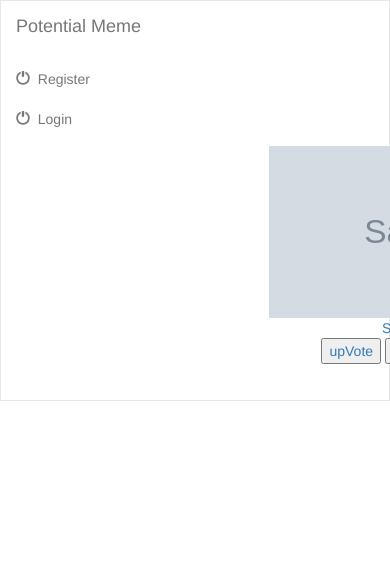
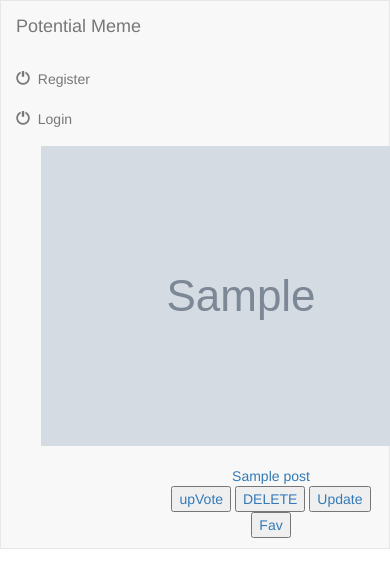
Before and after one commit to Squadella/PotentialMeme, a Django app: page /images/ in a window 390 px wide; the page is wider, and only the part inside the window is pictured. Shown: the top 588 px of that part. Run offline with Django 3.2, Linux system fonts and the light colour scheme; tables that the repository leaves empty hold one stand-in row (values such as "Sample post"); grey boxes marked "Sample" are stand-in pictures; some libraries are stand-ins or nearby versions.

Commit message:
responsive images. Resize

```diff
--- a/images/templates/images/index.html
+++ b/images/templates/images/index.html
@@ -4,13 +4,14 @@
 {% block body %}
 {% load staticfiles %}
 <link rel="stylesheet" href="{% static '/css/index.css' %}">
+<link rel="stylesheet" href="https://maxcdn.bootstrapcdn.com/bootstrap/3.3.7/css/bootstrap.min.css" integrity="sha384-BVYiiSIFeK1dGmJRAkycuHAHRg32OmUcww7on3RYdg4Va+PmSTsz/K68vbdEjh4u" crossorigin="anonymous">
 
-<div class = "center" >
+<div class = "center" style="max-width: 500px" >
     {% if allPosts %}
         <ul>
             {% for post in allPosts %}
                 <li>
-                    <a href="{% url 'images:detail' post.id %}"><img src="{{ post.image.url }}" width="304" height = "172"><br></a>
+                    <a href="{% url 'images:detail' post.id %}"><img src="{{ post.image.url }}" class="img-responsive" style="max-width: 100%; height: auto; display: block;"><br></a>
                     <a href="{% url 'images:detail' post.id %}">{{ post.title }}</a><br>
 
                         <a><form>
```
